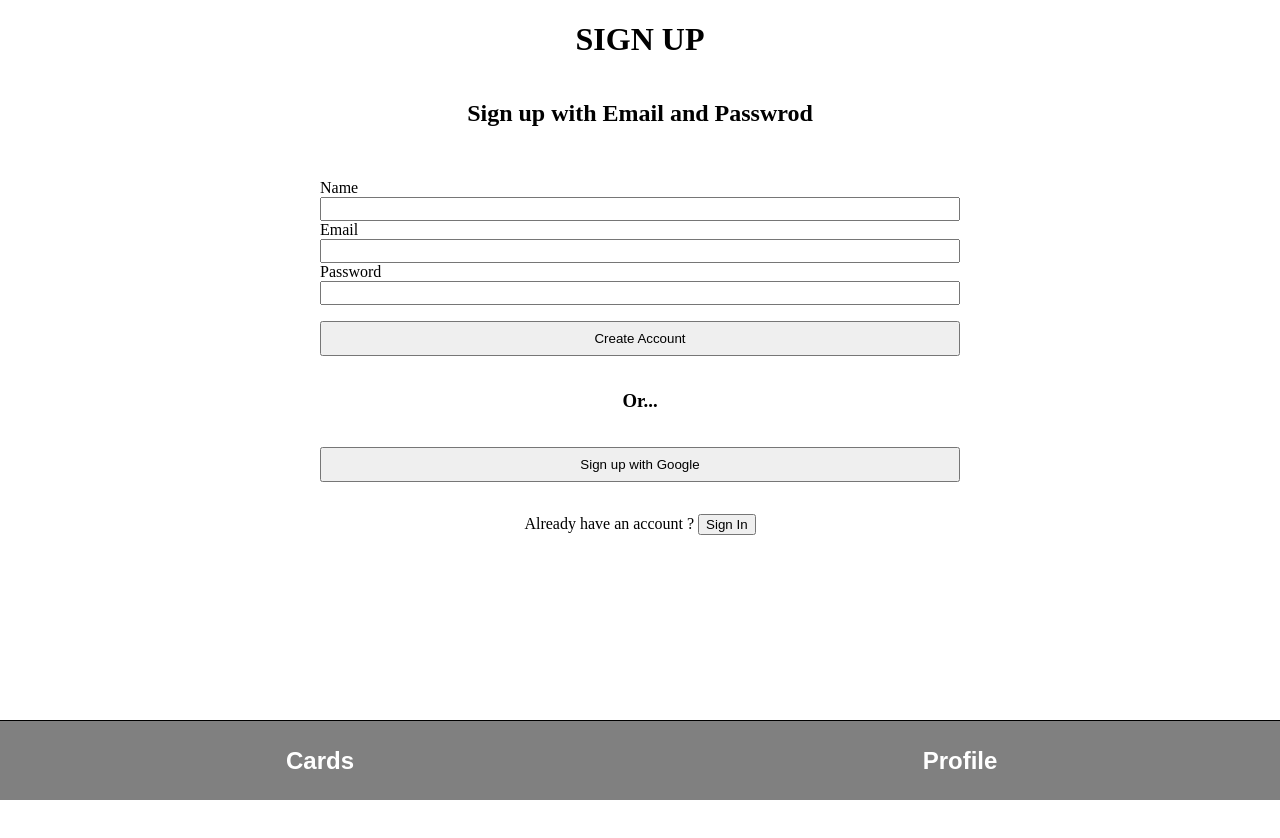
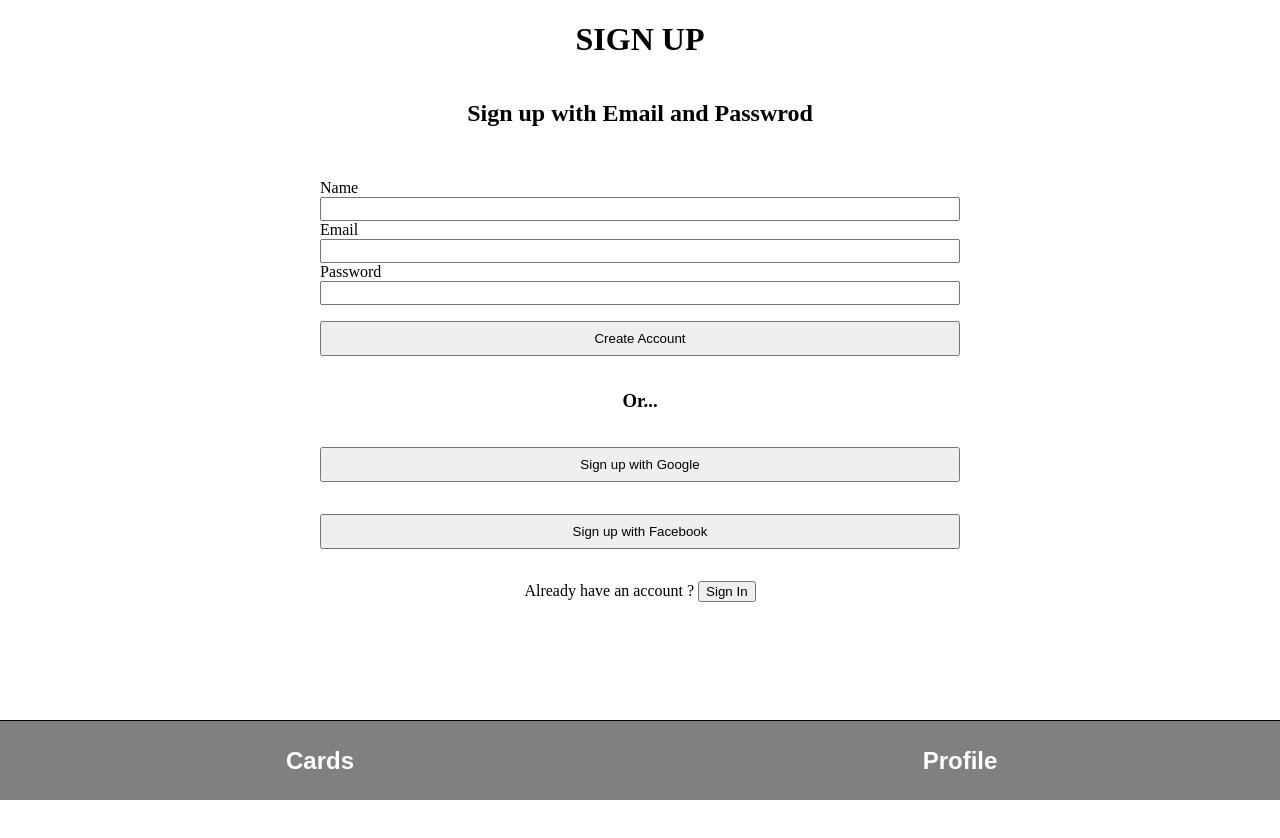
Before and after one commit to poofy25/CardShare, a React (Vite) app: page /signup in a window 1280 px wide. Shown: the top 838 px of the page. Built offline with nearby package versions, Linux system fonts and the light colour scheme; no server answers.

Commit message:
facebook sign up

```diff
--- a/src/pages/SignUp/SignUp.jsx
+++ b/src/pages/SignUp/SignUp.jsx
@@ -156,7 +156,7 @@ function SignUpPage() {
       <h3>Or...</h3>
 
    <button className={styles.signUpWith} onClick={googleSignUp}> Sign up with Google</button>
-   {/* <button className={styles.signUpWith} onClick={facebookSignUp}> Sign up with Facebook</button> */}
+   <button className={styles.signUpWith} onClick={facebookSignUp}> Sign up with Facebook</button>
 
        <p>Already have an account ? <button onClick={()=>navigateTo('/signin')}>Sign In</button></p>
      </div>
```
